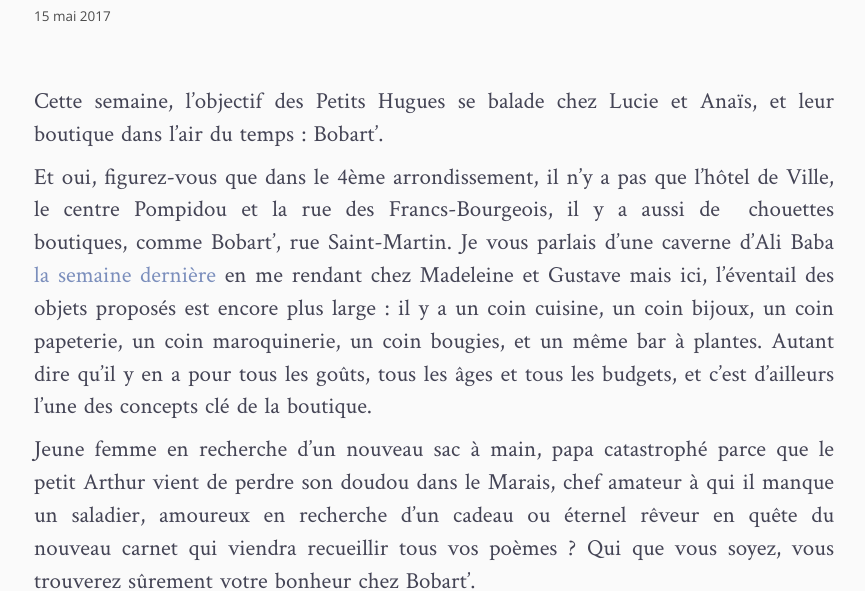
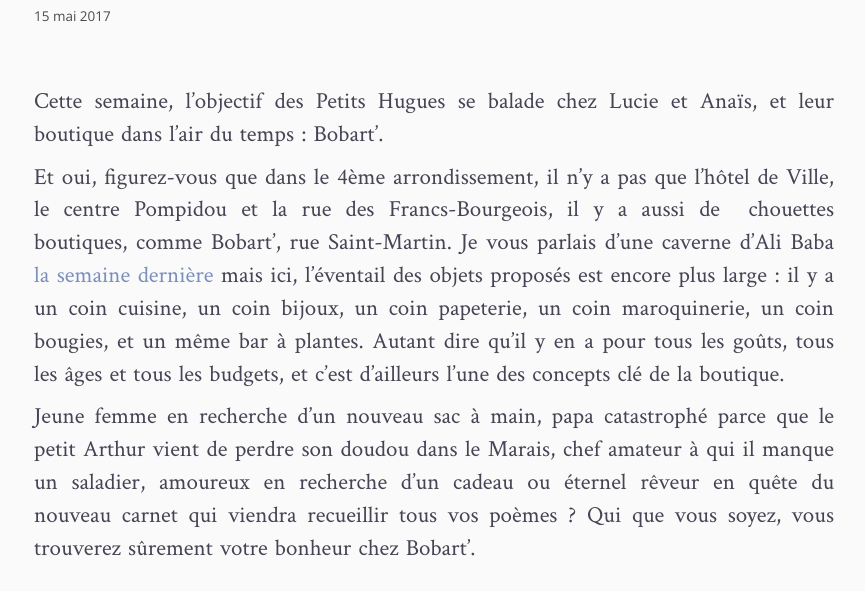
Before and after one commit to lespetitshugues/lespetitshugues.github.io, a Jekyll site: the page built from _posts/2017-05-16-bobart.md, in a window 1280 px wide and 900 px high, scrolled down 1011 px, cut to the strip 0-591 px from the top of the window. Shown: the whole strip, without its empty margins (206-1071 px from the left). Built offline with Jekyll 4.4.1, drawn with Linux system fonts in a browser that asks for light colours; nearby versions of some CDN libraries; comment, search, counter and statistics services are not loaded.

Commit message:
Update from Forestry.io - 2017-05-16-bobart.md

```diff
--- a/_posts/2017-05-16-bobart.md
+++ b/_posts/2017-05-16-bobart.md
@@ -13,7 +13,7 @@
 
 Cette semaine, l’objectif des Petits Hugues se balade chez Lucie et Anaïs, et leur boutique dans l'air du temps : Bobart'.
 
-Et oui, figurez-vous que dans le 4ème arrondissement, il n’y a pas que l’hôtel de Ville, le centre Pompidou et la rue des Francs-Bourgeois, il y a aussi de  chouettes boutiques, comme Bobart’, rue Saint-Martin. Je vous parlais d’une caverne d’Ali Baba [la semaine dernière](http://lespetitshugues.fr/madeleine-et-gustave/) en me rendant chez Madeleine et Gustave mais ici, l’éventail des objets proposés est encore plus large : il y a un coin cuisine, un coin bijoux, un coin papeterie, un coin maroquinerie, un coin bougies, et un même bar à plantes. Autant dire qu'il y en a pour tous les goûts, tous les âges et tous les budgets, et c'est d'ailleurs l'une des concepts clé de la boutique.
+Et oui, figurez-vous que dans le 4ème arrondissement, il n’y a pas que l’hôtel de Ville, le centre Pompidou et la rue des Francs-Bourgeois, il y a aussi de  chouettes boutiques, comme Bobart’, rue Saint-Martin. Je vous parlais d’une caverne d’Ali Baba [la semaine dernière](http://lespetitshugues.fr/madeleine-et-gustave/) mais ici, l’éventail des objets proposés est encore plus large : il y a un coin cuisine, un coin bijoux, un coin papeterie, un coin maroquinerie, un coin bougies, et un même bar à plantes. Autant dire qu'il y en a pour tous les goûts, tous les âges et tous les budgets, et c'est d'ailleurs l'une des concepts clé de la boutique.
 
 Jeune femme en recherche d’un nouveau sac à main, papa catastrophé parce que le petit Arthur vient de perdre son doudou dans le Marais, chef amateur à qui il manque un saladier, amoureux en recherche d’un cadeau ou éternel rêveur en quête du nouveau carnet qui viendra recueillir tous vos poèmes ? Qui que vous soyez, vous trouverez sûrement votre bonheur chez Bobart’.
 
```
